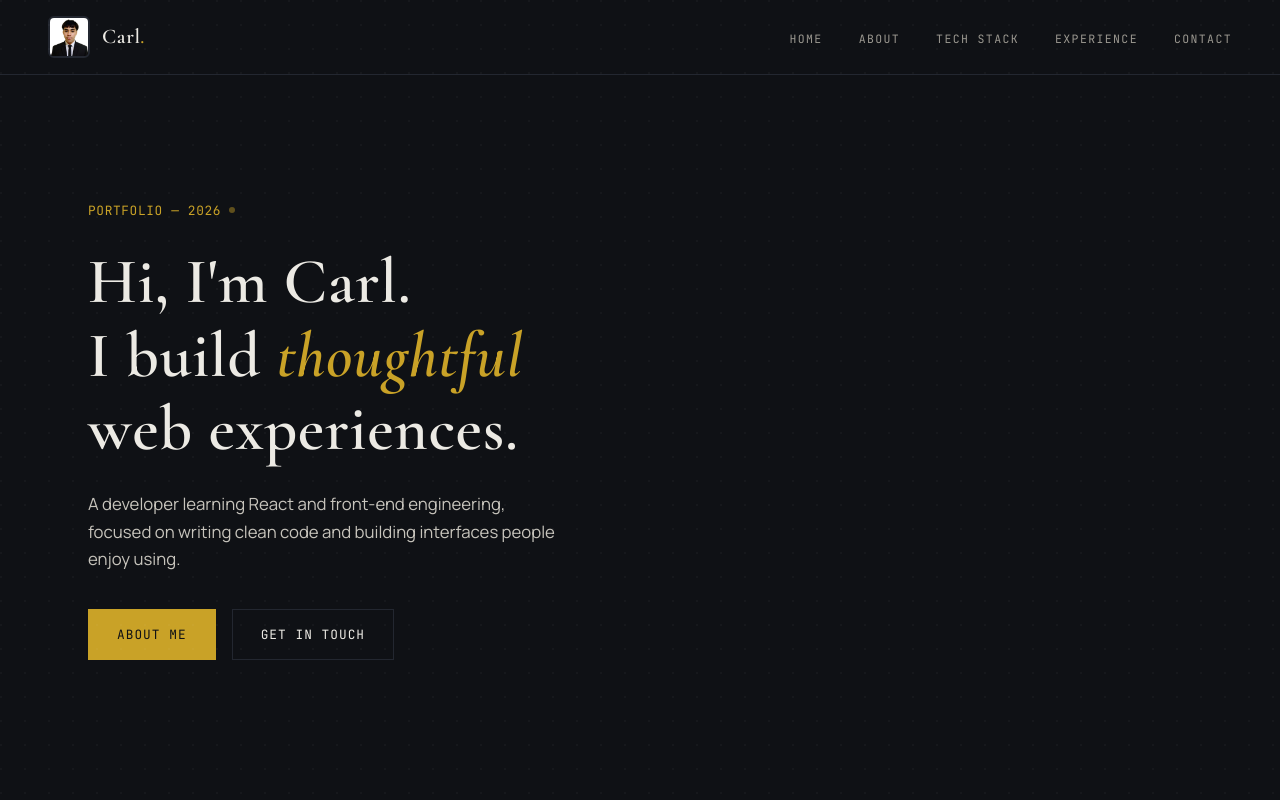
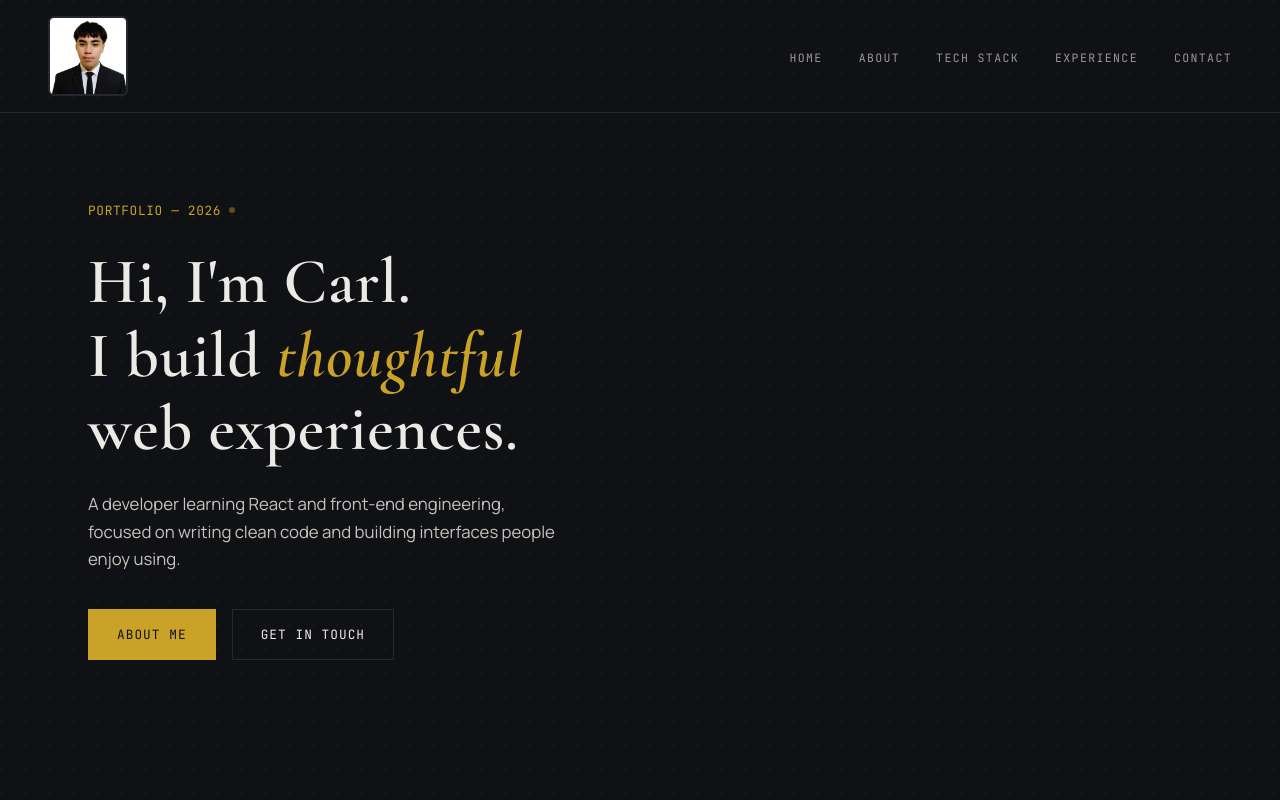
Before and after one commit to carlsebastianlazaro446-create/kush, a React (Create React App) app: page / in a window 1280 px wide. Shown: the top 800 px of the page. Built offline with nearby package versions, Linux system fonts and the light colour scheme.

Commit message:
carlito changes

```diff
--- a/src/components/Navbar.css
+++ b/src/components/Navbar.css
@@ -23,8 +23,8 @@
 }
 
 .navbar-avatar {
-  width: 42px;
-  height: 42px;
+  width: 80px;
+  height: 80px;
   border-radius: 6px;
   object-fit: cover;
   border: 2px solid #232730;
--- a/src/components/Navbar.jsx
+++ b/src/components/Navbar.jsx
@@ -18,7 +18,6 @@ function Navbar() {
     <nav className="navbar">
       <div className="navbar-logo">
         <img src={ProfilePic} alt="Carl" className="navbar-avatar" />
-        <span className="logo-text">Carl<span className="logo-italic">.</span></span>
       </div>
 
       <button
```
